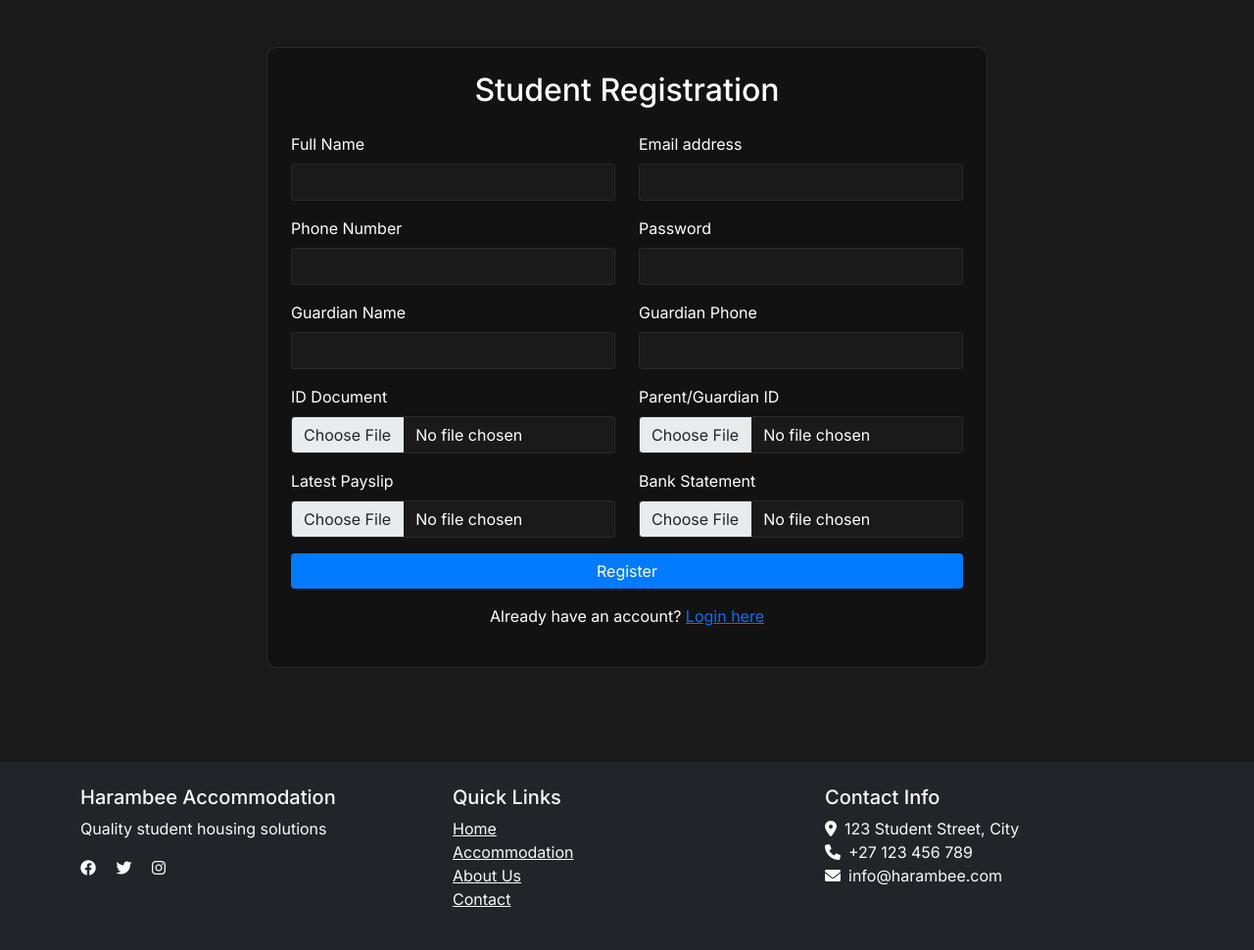
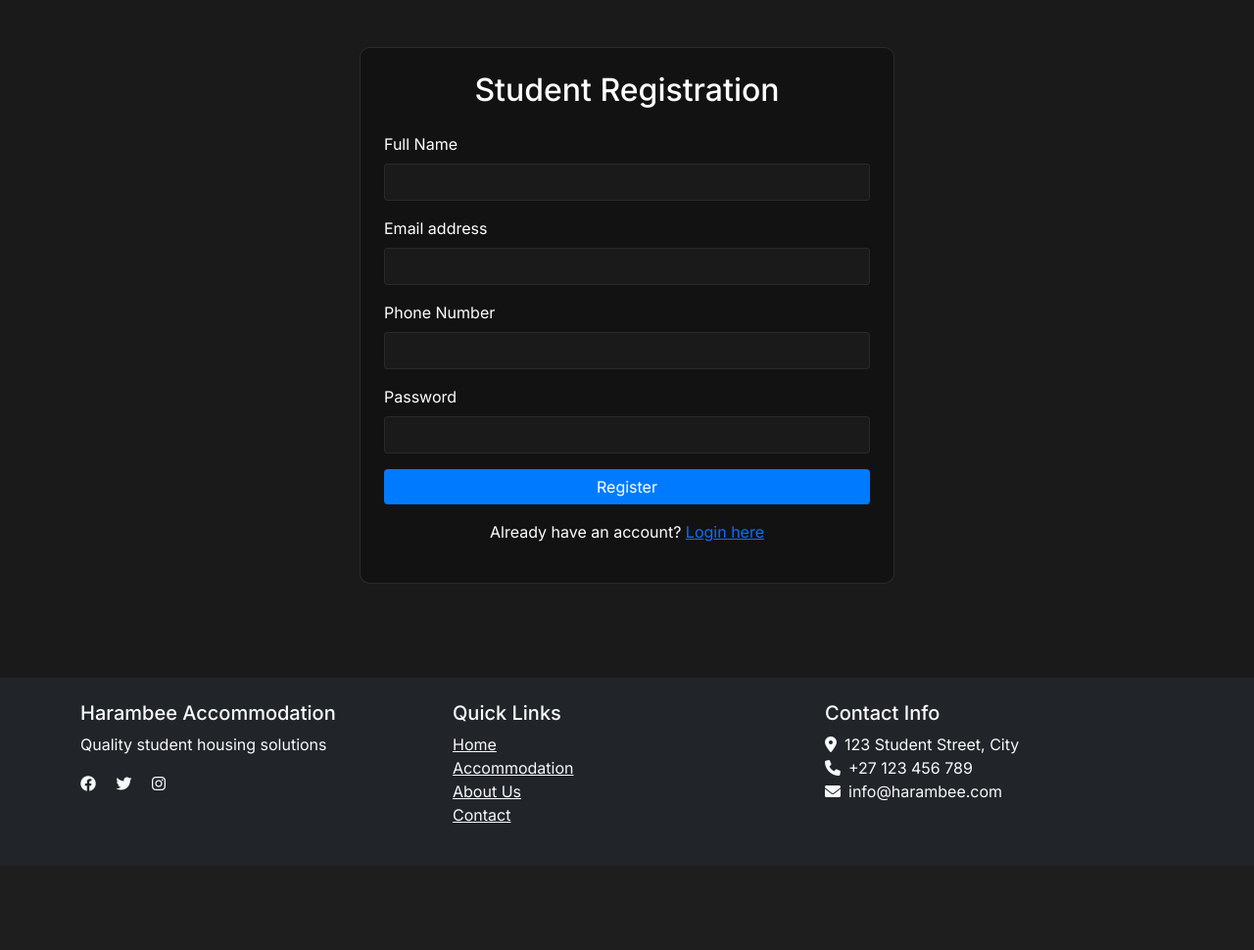
Before and after one commit to harry34704/Harambee_1, a Flask app: page /register in a window 1280 px wide. Shown: the part 72-1042 px from the top of the page at 98% size. After the commit the page ends 912 px from the top, so only its background shows below. Run offline with Flask 3, Linux system fonts and the light colour scheme.

Commit message:
Refactor student registration form: simplify layout and remove initial document upload fields.
Replit-Commit-Author: Agent
Replit-Commit-Session-Id: 30bc959a-5f52-4fff-8d97-1dcb4f80ab12
Replit-Commit-Screenshot-Url: https://storage.googleapis.com/screenshot-production-us-central1/b2ad5f9a-0736-4be2-a274-cfdb70b2d422/02a87034-6f79-4bf7-98d6-331df798f195.jpg

```diff
--- a/templates/auth/register.html
+++ b/templates/auth/register.html
@@ -3,60 +3,26 @@
 {% block content %}
 <div class="container py-5">
     <div class="row justify-content-center">
-        <div class="col-md-8">
+        <div class="col-md-6">
             <div class="card">
                 <div class="card-body p-4">
                     <h2 class="text-center mb-4">Student Registration</h2>
-                    <form method="POST" action="{{ url_for('register') }}" enctype="multipart/form-data">
-                        <div class="row">
-                            <div class="col-md-6 mb-3">
+                    <form method="POST" action="{{ url_for('register') }}">
+                        <div class="mb-3">
                             <label for="name" class="form-label">Full Name</label>
                             <input type="text" class="form-control" id="name" name="name" required>
                         </div>
-                            <div class="col-md-6 mb-3">
+                        <div class="mb-3">
                             <label for="email" class="form-label">Email address</label>
                             <input type="email" class="form-control" id="email" name="email" required>
                         </div>
-                        </div>
-                        <div class="row">
-                            <div class="col-md-6 mb-3">
+                        <div class="mb-3">
                             <label for="phone" class="form-label">Phone Number</label>
                             <input type="tel" class="form-control" id="phone" name="phone" required>
                         </div>
-                            <div class="col-md-6 mb-3">
+                        <div class="mb-3">
                             <label for="password" class="form-label">Password</label>
                             <input type="password" class="form-control" id="password" name="password" required>
-                            </div>
-                        </div>
-                        <div class="row">
-                            <div class="col-md-6 mb-3">
-                                <label for="guardian_name" class="form-label">Guardian Name</label>
-                                <input type="text" class="form-control" id="guardian_name" name="guardian_name" required>
-                            </div>
-                            <div class="col-md-6 mb-3">
-                                <label for="guardian_phone" class="form-label">Guardian Phone</label>
-                                <input type="tel" class="form-control" id="guardian_phone" name="guardian_phone" required>
-                            </div>
-                        </div>
-                        <div class="row">
-                            <div class="col-md-6 mb-3">
-                                <label for="id_document" class="form-label">ID Document</label>
-                                <input type="file" class="form-control" id="id_document" name="id_document" accept=".pdf,.jpg,.jpeg,.png" required>
-                            </div>
-                            <div class="col-md-6 mb-3">
-                                <label for="parent_id" class="form-label">Parent/Guardian ID</label>
-                                <input type="file" class="form-control" id="parent_id" name="parent_id" accept=".pdf,.jpg,.jpeg,.png" required>
-                            </div>
-                        </div>
-                        <div class="row">
-                            <div class="col-md-6 mb-3">
-                                <label for="payslip" class="form-label">Latest Payslip</label>
-                                <input type="file" class="form-control" id="payslip" name="payslip" accept=".pdf,.jpg,.jpeg,.png" required>
-                            </div>
-                            <div class="col-md-6 mb-3">
-                                <label for="bank_statement" class="form-label">Bank Statement</label>
-                                <input type="file" class="form-control" id="bank_statement" name="bank_statement" accept=".pdf,.jpg,.jpeg,.png" required>
-                            </div>
                         </div>
                         <button type="submit" class="btn btn-primary w-100">Register</button>
                     </form>
```
Lines whose indentation alone changed are shown as unchanged.
